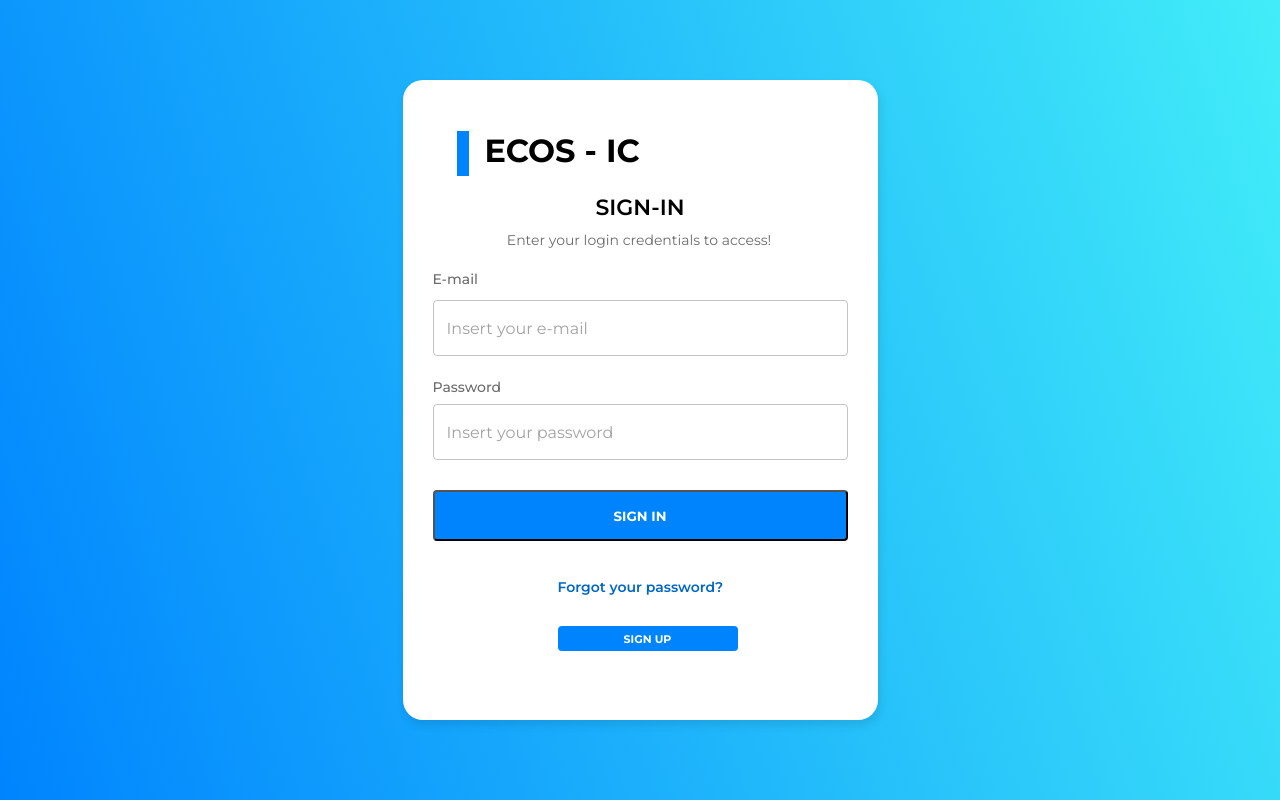
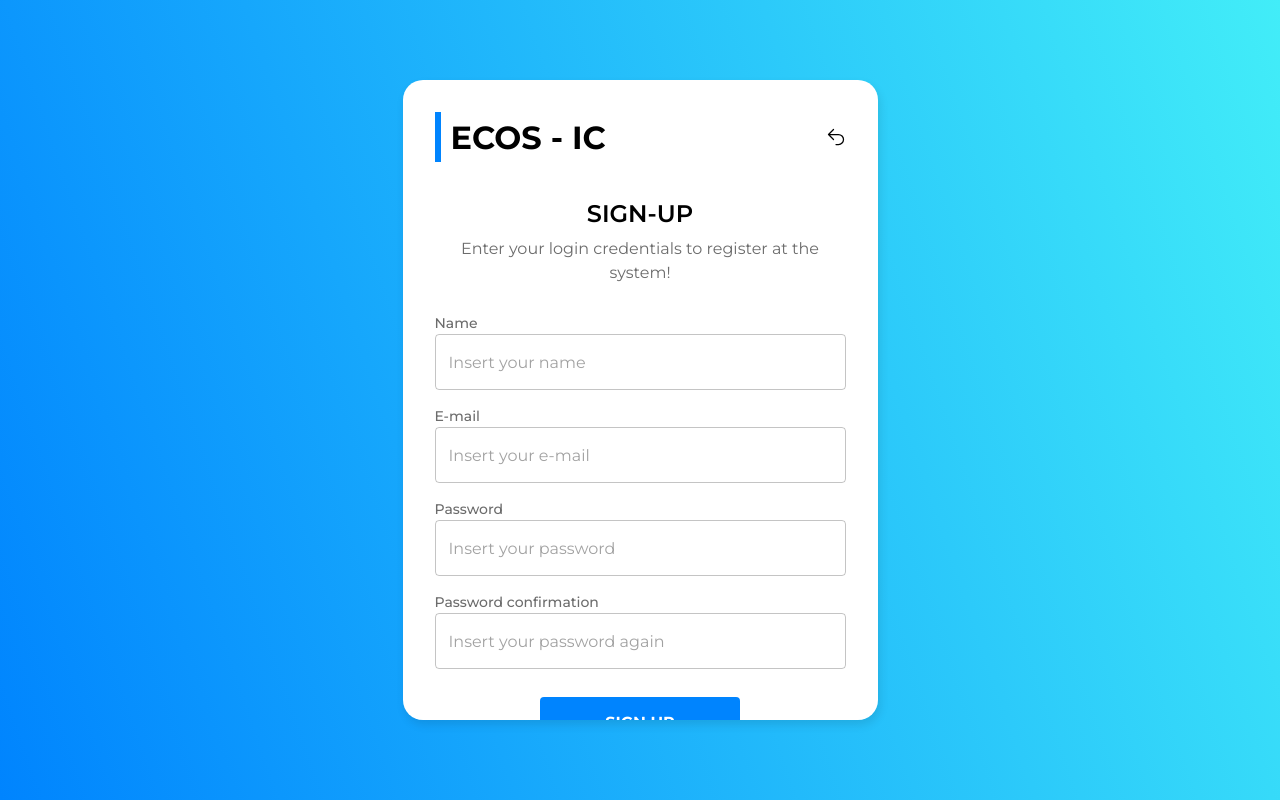
Before and after one commit to LabESC/ecos-rcrs, a React (Vite) app in the folder client/: page /register in a window 1280 px wide. Built offline with nearby package versions, Linux system fonts and the light colour scheme.

Commit message:
Ajustes em página Login, SenhaExpirada e Registro

```diff
--- /dev/null
+++ b/client/src/index.css
@@ -0,0 +1,161 @@
+@import url("https://fonts.googleapis.com/css2?family=Inter:wght@400;500;600;700&display=swap");
+@import url(https://fonts.googleapis.com/css2?family=Montserrat:ital,wght@0,100;0,200;0,300;0,400;0,500;0,600;0,700;0,800;0,900;1,100;1,200;1,300;1,400;1,500;1,600;1,700;1,800;1,900&display=swap);
+
+* {
+  box-sizing: border-box;
+  margin: 0;
+  padding: 0;
+  font-family: "Montserrat", sans-serif;
+}
+
+body {
+  margin: 0;
+  padding: 0;
+  height: 100%;
+  width: 100%;
+  background: linear-gradient(71deg, #0084fe 0%, #42edf8 100%);
+}
+
+#root {
+  /*line-height: 1.5;*/
+  font-weight: 400;
+  margin: 0;
+  padding: 0;
+
+  /*color-scheme: light dark;
+    color: rgba(255, 255, 255, 0.87);
+    background-color: #242424;
+  */
+  font-synthesis: none;
+  text-rendering: optimizeLegibility;
+  -webkit-font-smoothing: antialiased;
+  -moz-osx-font-smoothing: grayscale;
+}
+
+.LoginCard {
+  width: 100% !important;
+  max-width: 475px !important;
+  height: 640px !important;
+  background: white !important;
+  box-shadow: 2px 5px 10px rgba(0, 0, 0, 0.1) !important;
+  border-radius: 20px !important;
+  display: flex !important;
+  flex-direction: column !important;
+  padding-left: 2em !important;
+  padding-right: 2em !important;
+  overflow: hidden !important;
+  overflow-y: auto !important;
+}
+
+.LoginCardContent {
+  width: 100% !important;
+  max-width: 415px !important;
+  margin-top: 20px !important;
+  display: flex !important;
+  flex-direction: column !important;
+  align-items: center !important;
+  justify-content: center !important;
+}
+.LoginCardMessage {
+  color: #6c6c6c !important;
+}
+.Logo {
+  margin-top: 2em !important;
+  margin-left: 2em !important;
+  margin-bottom: 20px !important;
+  text-align: center !important;
+  display: flex !important;
+  flex-direction: row !important;
+  align-items: center !important;
+  justify-content: flex-start !important;
+}
+
+.LogoWithBackButton {
+  margin-top: 2em !important;
+  margin-bottom: 1em !important;
+  text-align: center !important;
+  display: flex !important;
+  flex-direction: row !important;
+  align-items: center !important;
+  justify-content: space-between !important;
+}
+
+.EcosIc {
+  color: black !important;
+  font-size: 32px !important;
+  font-weight: 700 !important;
+  word-wrap: break-word !important;
+}
+
+.LogoLine {
+  width: 45.38px !important;
+  height: 0 !important;
+  border: 6px #0084fe solid !important;
+  margin-top: 5px !important;
+}
+
+.ForgotYourPassword {
+  margin-top: 0.3em !important;
+  color: #0067c7 !important;
+  font-size: 14px !important;
+  font-weight: 600 !important;
+  text-align: center !important;
+}
+
+.LoginBtnSignIn,
+.LoginBtnSignUp {
+  width: 100% !important;
+  max-width: 200px !important;
+  height: 51.2px !important;
+  margin-top: 20px !important;
+  background: #0084fe !important;
+  border-radius: 4px !important;
+  display: flex !important;
+  justify-content: center !important;
+  align-items: center !important;
+  color: white !important;
+  font-weight: bold !important;
+  cursor: pointer !important;
+  transition: background 0.5s !important;
+  font-size: 1em !important;
+}
+
+.LoginBtnSignIn:hover,
+.LoginBtnSignOut:hover {
+  background: #0067c7 !important;
+}
+
+.DivLoginTextAndButtons {
+  width: 100% !important;
+  max-width: 415px !important;
+  margin-top: 20px !important;
+  display: flex !important;
+  flex-direction: column !important;
+}
+
+.ButtonArea {
+  width: 100% !important;
+  display: flex !important;
+  flex-direction: column !important;
+  align-items: center !important;
+  align-items: flex-start !important;
+  margin-bottom: 0.5em !important;
+  margin-top: 0.5em !important;
+}
+
+.TextFieldLabel {
+  color: rgb(108, 108, 108) !important;
+  font-size: 14px !important;
+  font-weight: 500 !important;
+}
+
+.BackButton {
+  width: 20px !important;
+  font-weight: bold !important;
+  color: #000000 !important;
+}
+
+.BackButton:hover {
+  cursor: pointer !important;
+  color: #0067c7 !important;
+}
--- a/client/src/indexNew.css
+++ b/client/src/indexNew-Old.css
@@ -13,6 +13,7 @@ body {
   padding: 0;
   height: 100%;
   width: 100%;
+  background: linear-gradient(71deg, #0084fe 0%, #42edf8 100%);
 }
 
 .LoginCard {
--- a/client/src/main.jsx
+++ b/client/src/main.jsx
@@ -4,7 +4,7 @@ import App from "./App.jsx";
 import Login from "./pages/Auth/Login.jsx";
 import SignUp from "./pages/Auth/SignUp.jsx";
 import ForgotPassword from "./pages/Auth/ForgotPassword.jsx";
-import "./indexNew.css";
+import "./index.css";
 
 // ! Criando rotas
 import { Routes, BrowserRouter, Link, Route } from "react-router-dom";
--- a/client/src/pages/Auth/ForgotPassword.jsx
+++ b/client/src/pages/Auth/ForgotPassword.jsx
@@ -10,6 +10,7 @@ import {
   TextField,
   Link,
   CircularProgress,
+  Box,
 } from "@mui/material";
 import { ThemeProvider } from "@mui/material/styles";
 import theme from "../../components/MuiTheme.jsx";
@@ -20,6 +21,7 @@ import {
   validatingTokenForPassword,
   updatePassword,
 } from "../../api/User.jsx";
+import { useNavigate } from "react-router-dom";
 
 function getSteps() {
   return [
@@ -39,6 +41,9 @@ function getSteps() {
 }
 
 export default function ForgotPassword() {
+  // ! Instanciando o useNavigate para redirecionar o usuário pra alguma página
+  const redirect = useNavigate();
+
   // ! Executado ao iniciar o componente
   useEffect(() => {
     document.title = "ECOS-IC: Password reset";
@@ -190,8 +195,10 @@ export default function ForgotPassword() {
     setActiveStep(3);
   };
 
-  // !! Função para voltar a homepage
-  // const goToHome = async () => {};
+  // ! Função para voltar a homepage
+  const goToHome = async () => {
+    redirect("/");
+  };
 
   // ! Elementos
   const getStepContent = (step) => {
@@ -312,7 +319,7 @@ export default function ForgotPassword() {
 
   return (
     <ThemeProvider theme={theme}>
-      <div
+      <Box
         style={{
           width: "100vw",
           height: "100vh",
@@ -322,10 +329,48 @@ export default function ForgotPassword() {
           background: "linear-gradient(71deg, #0084FE 0%, #42EDF8 100%)",
         }}
       >
-        <div
-          className="LoginCardPwd"
-          style={{ display: "flex", flexDirection: "column" }}
+        <Box className="LoginCard">
+          <Box
+            className="LogoWithBackButton"
+            style={{ marginBottom: "0px !important" }}
           >
+            <Box
+              style={{
+                display: "flex",
+                alignItems: "center",
+                justifyContent: "center",
+              }}
+            >
+              <Box
+                style={{
+                  borderLeft: "6px solid #0084fe",
+                  height: "50px",
+                  marginRight: "10px",
+                  color: "#0084fe",
+                }}
+              />
+              <Box className="EcosIc">ECOS - IC</Box>
+            </Box>
+            <svg
+              xmlns="http://www.w3.org/2000/svg"
+              fill="none"
+              viewBox="0 0 24 24"
+              strokeWidth={1.5}
+              stroke="currentColor"
+              className="BackButton"
+              onClick={() => {
+                goToHome();
+              }}
+            >
+              <path
+                strokeLinecap="round"
+                strokeLinejoin="round"
+                d="M9 15 3 9m0 0 6-6M3 9h12a6 6 0 0 1 0 12h-3"
+              />
+            </svg>
+          </Box>
+
+          <Box className="LoginCardContent">
             <Typography variant="h5" style={{ fontWeight: "bold" }}>
               Reset your password
             </Typography>
@@ -339,8 +384,9 @@ export default function ForgotPassword() {
                 </Step>
               ))}
             </Stepper>
-        </div>
-      </div>
+          </Box>
+        </Box>
+      </Box>
       <PopUpError
         open={hasError}
         close={closeErrorDialog}
--- a/client/src/pages/Auth/Login.jsx
+++ b/client/src/pages/Auth/Login.jsx
@@ -11,14 +11,20 @@ import {
   Button,
   useMediaQuery,
   Link,
+  Typography,
+  Box,
 } from "@mui/material";
 import { useState, useEffect } from "react";
 import { loginUser } from "../../api/User.jsx";
 import theme from "../../components/MuiTheme.jsx";
 import { ThemeProvider } from "@mui/material/styles";
 import { PopUpError } from "../../components/PopUp.jsx";
+import { useNavigate } from "react-router-dom";
 
 const Login = () => {
+  // ! Instanciando o useNavigate para redirecionar o usuário pra alguma página
+  const redirect = useNavigate();
+
   // ! Variáveis de estado e padrões
   const [isLoading, setIsLoading] = useState(false);
   const [hasLoginError, setHasLoginError] = useState(false);
@@ -46,7 +52,12 @@ const Login = () => {
       activeErrorDialog(res.error.code, res.error.message, res.status);
     } else {
       console.log(res);
+      return redirect("/forgot-password"); // !! TESTE, trocar
     }
+  };
+
+  const goToSignUp = async () => {
+    return redirect("/register");
   };
 
   const activeErrorDialog = (code, msg, status) => {
@@ -65,7 +76,7 @@ const Login = () => {
 
   return (
     <ThemeProvider theme={theme}>
-      <div
+      <Box
         style={{
           width: "100vw",
           height: "100vh",
@@ -75,108 +86,77 @@ const Login = () => {
           background: "linear-gradient(71deg, #0084FE 0%, #42EDF8 100%)",
         }}
       >
-        <div className="LoginCard">
-          <div className="Logo">
-            <div className="EcosIc">ECOS - IC</div>
-            <div className="LogoLine"></div>
-          </div>
+        <Box className="LoginCard">
+          <Box className="LogoWithBackButton">
+            <Box
+              style={{
+                display: "flex",
+                alignItems: "center",
+                justifyContent: "center",
+              }}
+            >
+              <Box
+                style={{
+                  borderLeft: "6px solid #0084fe",
+                  height: "50px",
+                  marginRight: "10px",
+                  color: "#0084fe",
+                }}
+              />
+              <Box className="EcosIc">ECOS - IC</Box>
+            </Box>
+          </Box>
+          <Box className="LoginCardContent">
+            <Typography
+              variant="h5"
+              style={{ fontWeight: "600", marginBottom: "0.3em" }}
+              className="SignInText"
+            >
+              SIGN-IN
+            </Typography>
+            <Typography className="LoginCardMessage">
+              Enter your login credentials to access!
+            </Typography>
+
+            <Box className="DivLoginTextAndButtons">
+              <Box className="ButtonArea">
+                <Typography className="TextFieldLabel">E-mail</Typography>
+                <TextField
+                  id="txtemail"
+                  variant="outlined"
+                  fullWidth
+                  placeholder="Insert your e-mail"
+                />
+              </Box>
+
+              <Box className="ButtonArea">
+                <Typography className="TextFieldLabel">Password</Typography>
+                <TextField
+                  id="txtpass"
+                  fullWidth
+                  variant="outlined"
+                  type="password"
+                  placeholder="Insert your password"
+                />
+              </Box>
+            </Box>
+            <Button className="LoginBtnSignIn" onClick={() => authUser()}>
+              {isLoading ? "Authenticating..." : "SIGN IN"}
+            </Button>
             <Link
-            href="/forgot-password" // ! Alterar
+              href="/forgot-password"
               underline="hover"
               className="ForgotYourPassword"
             >
               Forgot your password?
             </Link>
-          <div
-            className="LoginBtnSignIn"
-            onClick={() => {
-              authUser();
-            }}
-          >
-            {isLoading ? "Authenticating..." : "SIGN IN"}
-          </div>
-          <div className="LoginBtnSignOut">SIGN UP</div>
-          <div className="DivLoginTextAndButtons">
-            <p className="TextFieldLabel">E-mail</p>
-            <TextField
-              id="txtemail"
-              variant="outlined"
-              fullWidth
-              style={{ top: "30px", position: "absolute" }}
-              placeholder="Insert your e-mail"
-            />
-            <p className="TextFieldLabel" style={{ top: "108px" }}>
-              Password
-            </p>
-            <TextField
-              id="txtpass"
-              fullWidth
-              variant="outlined"
-              type="password"
-              style={{ top: "134px", position: "absolute" }}
-              placeholder="Insert your password"
-            />
-          </div>
-          <div
-            className="EnterYourLoginCredentialsToAccess"
-            style={{
-              width: 265,
-              height: 19.78,
-              left: 104,
-              top: 151.35,
-              position: "absolute",
-              color: "#6C6C6C",
-              fontSize: 14,
-              fontFamily: "Montserrat",
-              fontWeight: "400",
-              wordWrap: "break-word",
-            }}
-          >
-            Enter your login credentials to access!
-          </div>
-          <div
-            className="SignIn"
-            style={{
-              width: 89,
-              height: 31.42,
-              left: 193,
-              top: 114.11,
-              position: "absolute",
-              color: "black",
-              fontSize: 22,
-              fontFamily: "Montserrat",
-              fontWeight: "600",
-              textTransform: "uppercase",
-              wordWrap: "break-word",
-            }}
-          >
-            SIGN-IN
-          </div>
-        </div>
-      </div>
-      {/*<Dialog
-        fullScreen={fullScreen}
-        open={hasLoginError}
-        onClose={closeErrorDialog}
-        aria-labelledby="responsive-dialog-title"
-      >
-        <DialogTitle
-          id="responsive-dialog-title"
-          style={{ color: "red", fontWeight: "bold" }}
-        >
-          {errorCode}
-        </DialogTitle>
-        <DialogContent>
-          <DialogContentText style={{ fontWeight: "500" }}>
-            {errorMessage}
-          </DialogContentText>
-        </DialogContent>
-        <DialogActions>
-          <Button variant="contained" color="error" onClick={closeErrorDialog}>
-            FECHAR
+            <Button className="LoginBtnSignUp" onClick={() => goToSignUp()}>
+              SIGN UP
             </Button>
-        </DialogActions>
-        </Dialog>*/}
+          </Box>
+        </Box>
+      </Box>
+
       <PopUpError
         open={hasLoginError}
         close={closeErrorDialog}
--- a/client/src/pages/Auth/SignUp.jsx
+++ b/client/src/pages/Auth/SignUp.jsx
@@ -9,20 +9,30 @@ import {
   DialogContentText,
   DialogTitle,
   Button,
+  Box,
+  Typography,
+  Link,
   useMediaQuery,
 } from "@mui/material";
 import { useState, useEffect } from "react";
 import { registerUser } from "../../api/User.jsx";
 import theme from "../../components/MuiTheme.jsx";
 import { ThemeProvider } from "@mui/material/styles";
-import { PopUpError } from "../../components/PopUp.jsx";
+import { PopUpError, PopUpSuccess } from "../../components/PopUp.jsx";
+import { useNavigate } from "react-router-dom";
 
 const SignUp = () => {
+  // ! Instanciando o useNavigate para redirecionar o usuário pra alguma página
+  const redirect = useNavigate();
+
   // ! Variáveis de estado e padrões
   const [isLoading, setIsLoading] = useState(false);
   const [hasLoginError, setHasLoginError] = useState(false);
   const [errorCode, setErrorCode] = useState("");
   const [errorMessage, setErrorMessage] = useState("");
+  const [wasSuccessful, setWasSuccessful] = useState(false);
+  const [successMessage, setSuccessMessage] = useState("");
+  const [successTitle, setSuccessTitle] = useState("");
   //const fullScreen = useMediaQuery(theme.breakpoints.down("md"));
 
   // ! Executado ao iniciar o componente
@@ -30,15 +40,16 @@ const SignUp = () => {
     document.title = "ECOS-IC: Sign Up";
   }, []);
 
-  const authUser = async () => {
+  const signUpUser = async () => {
     // * Obtém os valores dos campos de texto
-    const name = document.getElementById("txtname").value;
-    const email = document.getElementById("txtemail").value;
-    const password = document.getElementById("txtpass").value;
+    const name = document.getElementById("txt-name").value;
+    const email = document.getElementById("txt-email").value;
+    const password = document.getElementById("txt-pass").value;
+    const password2 = document.getElementById("txt-pass2").value;
 
     // * Chama a função de login e modifica o estado de acordo com o resultado
     setIsLoading(true);
-    const res = await registerUser(name, email, password);
+    const res = await registerUser(name, email, password, password2);
     setIsLoading(false);
 
     if (res.error) {
@@ -46,7 +57,16 @@ const SignUp = () => {
       activeErrorDialog(res.error.code, res.error.message, res.status);
     } else {
       console.log(res);
+      activeSuccessDialog(
+        "Success",
+        "Your account was created successfully!\nPlease check your e-mail to activate your account.",
+        res.status
+      );
     }
+  };
+
+  const closeErrorDialog = () => {
+    setHasLoginError(false);
   };
 
   const activeErrorDialog = (code, msg, status) => {
@@ -59,13 +79,23 @@ const SignUp = () => {
     setHasLoginError(true);
   };
 
-  const closeErrorDialog = () => {
-    setHasLoginError(false);
+  const closeSuccessDialog = () => {
+    redirect("/");
+  };
+
+  const activeSuccessDialog = (code, msg, status) => {
+    try {
+      code = code.toUpperCase();
+    } catch (e) {}
+
+    setSuccessTitle(code);
+    setSuccessMessage(`${status}:\n${msg}`);
+    setWasSuccessful(true);
   };
 
   return (
     <ThemeProvider theme={theme}>
-      <div
+      <Box
         style={{
           width: "100vw",
           height: "100vh",
@@ -75,109 +105,132 @@ const SignUp = () => {
           background: "linear-gradient(71deg, #0084FE 0%, #42EDF8 100%)",
         }}
       >
-        <div className="LoginCard">
-          <div className="Logo">
-            <div className="EcosIc">ECOS - IC</div>
-            <div className="LogoLine"></div>
-          </div>
-          <div className="ForgotYourPassword">Forgot your password?</div>
-          <button
-            className="LoginBtnSignIn"
+        <Box className="LoginCard">
+          <Box
+            className="LogoWithBackButton"
+            style={{ marginBottom: "0px !important" }}
+          >
+            <Box
+              style={{
+                display: "flex",
+                alignItems: "center",
+                justifyContent: "center",
+              }}
+            >
+              <Box
+                style={{
+                  borderLeft: "6px solid #0084fe",
+                  height: "50px",
+                  marginRight: "10px",
+                  color: "#0084fe",
+                }}
+              />
+              <Box className="EcosIc">ECOS - IC</Box>
+            </Box>
+            <svg
+              xmlns="http://www.w3.org/2000/svg"
+              fill="none"
+              viewBox="0 0 24 24"
+              strokeWidth={1.5}
+              stroke="currentColor"
+              className="BackButton"
               onClick={() => {
-              authUser();
+                redirect("/");
               }}
-            tabIndex={0}
             >
-            {isLoading ? "Authenticating..." : "SIGN IN"}
-          </button>
-          <div className="LoginBtnSignOut">SIGN UP</div>
-          <div className="DivLoginTextAndButtons">
-            <p className="TextFieldLabel">E-mail</p>
+              <path
+                strokeLinecap="round"
+                strokeLinejoin="round"
+                d="M9 15 3 9m0 0 6-6M3 9h12a6 6 0 0 1 0 12h-3"
+              />
+            </svg>
+          </Box>
+          <Box className="LoginCardContent">
+            <Typography
+              variant="h5"
+              style={{ fontWeight: "600", marginBottom: "0.3em" }}
+              className="SignInText"
+            >
+              SIGN-UP
+            </Typography>
+            <Typography className="LoginCardMessage">
+              Enter your login credentials to register at the system!
+            </Typography>
+
+            <Box className="DivLoginTextAndButtons">
+              <Box className="ButtonArea">
+                <Typography className="TextFieldLabel">Name</Typography>
                 <TextField
-              id="txtemail"
+                  id="txt-name"
                   variant="outlined"
                   fullWidth
-              style={{ top: "30px", position: "absolute" }}
+                  placeholder="Insert your name"
+                />
+              </Box>
+              <Box className="ButtonArea">
+                <Typography className="TextFieldLabel">E-mail</Typography>
+                <TextField
+                  id="txt-email"
+                  variant="outlined"
+                  fullWidth
                   placeholder="Insert your e-mail"
                 />
-            <p className="TextFieldLabel" style={{ top: "108px" }}>
-              Password
-            </p>
+              </Box>
+
+              <Box className="ButtonArea">
+                <Typography className="TextFieldLabel">Password</Typography>
                 <TextField
-              id="txtpass"
+                  id="txt-pass"
                   fullWidth
                   variant="outlined"
                   type="password"
-              style={{ top: "134px", position: "absolute" }}
                   placeholder="Insert your password"
                 />
-          </div>
-          <div
-            className="EnterYourLoginCredentialsToAccess"
-            style={{
-              width: 265,
-              height: 19.78,
-              left: 104,
-              top: 151.35,
-              position: "absolute",
-              color: "#6C6C6C",
-              fontSize: 14,
-              fontFamily: "Montserrat",
-              fontWeight: "400",
-              wordWrap: "break-word",
+              </Box>
+              <Box className="ButtonArea">
+                <Typography className="TextFieldLabel">
+                  Password confirmation
+                </Typography>
+                <TextField
+                  id="txt-pass2"
+                  fullWidth
+                  variant="outlined"
+                  type="password"
+                  placeholder="Insert your password again"
+                />
+              </Box>
+            </Box>
+            <Button
+              className="LoginBtnSignUp"
+              onClick={() => {
+                signUpUser();
               }}
             >
-            Enter your login credentials to access!
-          </div>
-          <div
-            className="SignIn"
-            style={{
-              width: 89,
-              height: 31.42,
-              left: 193,
-              top: 114.11,
-              position: "absolute",
-              color: "black",
-              fontSize: 22,
-              fontFamily: "Montserrat",
-              fontWeight: "600",
-              textTransform: "uppercase",
-              wordWrap: "break-word",
-            }}
+              {isLoading ? "REGISTERING..." : "SIGN UP"}
+            </Button>
+            <Link
+              href="/forgot-password"
+              underline="hover"
+              className="ForgotYourPassword"
             >
-            SIGN-IN
-          </div>
-        </div>
-      </div>
-      {/*<Dialog
-        fullScreen={fullScreen}
-        open={hasLoginError}
-        onClose={closeErrorDialog}
-        aria-labelledby="responsive-dialog-title"
-      >
-        <DialogTitle
-          id="responsive-dialog-title"
-          style={{ color: "red", fontWeight: "bold" }}
-        >
-          {errorCode}
-        </DialogTitle>
-        <DialogContent>
-          <DialogContentText style={{ fontWeight: "500" }}>
-            {errorMessage}
-          </DialogContentText>
-        </DialogContent>
-        <DialogActions>
-          <Button variant="contained" color="error" onClick={closeErrorDialog}>
-            FECHAR
-          </Button>
-        </DialogActions>
-        </Dialog>*/}
+              Forgot your password?
+            </Link>
+          </Box>
+        </Box>
+      </Box>
       <PopUpError
         open={hasLoginError}
         close={closeErrorDialog}
         title={errorCode}
         message={errorMessage}
       />
+      <PopUpSuccess
+        open={wasSuccessful}
+        close={closeSuccessDialog}
+        title={successTitle}
+        message={successMessage}
+        closeMessage={"GO TO HOMEPAGE"}
+      />
     </ThemeProvider>
   );
 };
```
Also changed, not shown: client/src/api/User.jsx (+12 -2 lines), client/src/components/PopUp.jsx (+32 -1 lines). Lines whose indentation alone changed are shown as unchanged.
